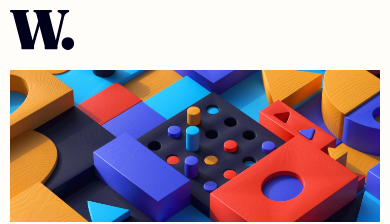
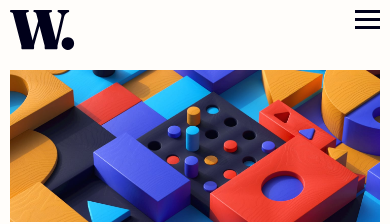
Before and after one commit to Codekod/Proje5, a plain HTML site: page index.html in a window 390 px wide. Shown: the top 224 px of the page. Drawn offline with Linux system fonts and the light colour scheme.

Commit message:
css added

```diff
--- a/style.css
+++ b/style.css
@@ -69,6 +69,19 @@ nav > ul >li > a:hover {
     color: var(--soft-orange);
 
 
+}
+/* Hamburger Menu */
+.hamburger-menu {
+    display: none;
+    flex-direction: column;
+    gap: 5px;
+    cursor: pointer;
+}
+
+.hamburger-menu .line {
+    width: 25px;
+    height: 3px;
+    background-color: var(--very-dark-blue);
 }
 /* NAV END */
 
```
